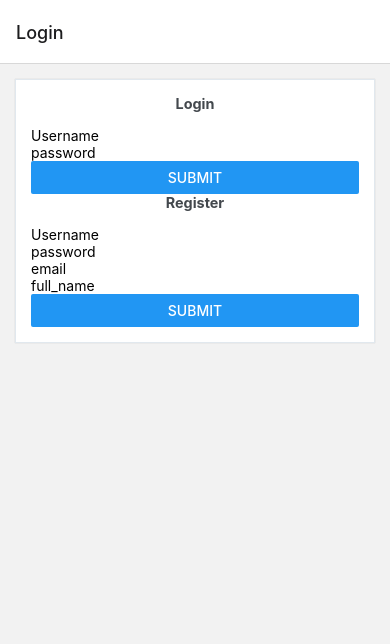
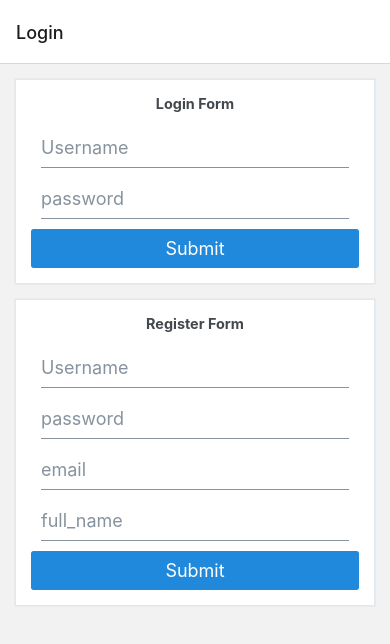
Before and after one commit to RiQhy/wpms-example, a React Native app: screen /Login in a window 390 px wide. Shown: the top 644 px of the page. Built offline with nearby package versions, Linux system fonts and the light colour scheme; no server answers.

Commit message:
comb-lib ready

```diff
--- a/components/ListItem.js
+++ b/components/ListItem.js
@@ -1,17 +1,15 @@
-import {TouchableOpacity} from 'react-native';
 import PropTypes from 'prop-types';
 import {mediaUrl} from '../utils/appConfig';
-import {Avatar, Button, ListItem as RNEListItem} from '@rneui/themed';
+import {Avatar, ListItem as RNEListItem} from '@rneui/themed';
 
 const ListItem = ({singleMedia, navigation}) => {
   return (
-    <TouchableOpacity
+    <RNEListItem
       onPress={() => {
         console.log('touched!', singleMedia.title);
         navigation.navigate('Single', singleMedia);
       }}
     >
-      <RNEListItem>
       <Avatar
         size="large"
         source={{
@@ -19,10 +17,11 @@ const ListItem = ({singleMedia, navigation}) => {
         }}
       ></Avatar>
       <RNEListItem.Title>{singleMedia.title}</RNEListItem.Title>
-        <RNEListItem.Subtitle>{singleMedia.description}</RNEListItem.Subtitle>
-        <Button size="sm">View</Button>
+      <RNEListItem.Subtitle numberOfLines={3}>
+        {singleMedia.description}
+      </RNEListItem.Subtitle>
+      <RNEListItem.Chevron />
     </RNEListItem>
-    </TouchableOpacity>
   );
 };
 
--- a/components/LoginForm.js
+++ b/components/LoginForm.js
@@ -1,9 +1,9 @@
-import {View, Text, TextInput, Button} from 'react-native';
 import React, {useContext} from 'react';
 import {useForm, Controller} from 'react-hook-form';
 import {useAuthentication} from '../hooks/ApiHooks';
 import AsyncStorage from '@react-native-async-storage/async-storage';
 import {MainContext} from '../contexts/MainContext';
+import {Button, Card, Input, Text} from '@rneui/themed';
 
 const LoginForm = () => {
   const {postLogin} = useAuthentication();
@@ -28,18 +28,24 @@ const LoginForm = () => {
       setUser(loginResponse.user);
     } catch (error) {
       console.error('login failed', error);
+      {
+        errors.password && errors.username && (
+          <Text>Login failed, Incorrect password/username</Text>
+        );
+      }
     }
   };
 
   return (
-    <View>
+    <Card>
+      <Card.Title>Login Form</Card.Title>
       <Controller
         control={control}
         rules={{
           required: true,
         }}
         render={({field: {onChange, onBlur, value}}) => (
-          <TextInput
+          <Input
             placeholder="Username"
             onBlur={onBlur}
             onChangeText={onChange}
@@ -57,7 +63,7 @@ const LoginForm = () => {
           maxLength: 100,
         }}
         render={({field: {onChange, onBlur, value}}) => (
-          <TextInput
+          <Input
             placeholder="password"
             secureTextEntry
             onBlur={onBlur}
@@ -69,7 +75,7 @@ const LoginForm = () => {
       />
 
       <Button title="Submit" onPress={handleSubmit(logIn)} />
-    </View>
+    </Card>
   );
 };
 
--- a/components/RegisterForm.js
+++ b/components/RegisterForm.js
@@ -1,9 +1,9 @@
-import {View, Text, TextInput, Button} from 'react-native';
 import React, {useContext} from 'react';
 import {useForm, Controller} from 'react-hook-form';
 import {useUser} from '../hooks/ApiHooks';
 import AsyncStorage from '@react-native-async-storage/async-storage';
 import {MainContext} from '../contexts/MainContext';
+import {Button, Card, Input, Text} from '@rneui/themed';
 
 const RegisterForm = () => {
   const {postUser} = useUser();
@@ -33,14 +33,15 @@ const RegisterForm = () => {
   };
 
   return (
-    <View>
+    <Card>
+      <Card.Title>Register Form</Card.Title>
       <Controller
         control={control}
         rules={{
           required: true,
         }}
         render={({field: {onChange, onBlur, value}}) => (
-          <TextInput
+          <Input
             placeholder="Username"
             onBlur={onBlur}
             onChangeText={onChange}
@@ -58,7 +59,7 @@ const RegisterForm = () => {
           maxLength: 100,
         }}
         render={({field: {onChange, onBlur, value}}) => (
-          <TextInput
+          <Input
             placeholder="password"
             secureTextEntry
             onBlur={onBlur}
@@ -76,7 +77,7 @@ const RegisterForm = () => {
           maxLength: 100,
         }}
         render={({field: {onChange, onBlur, value}}) => (
-          <TextInput
+          <Input
             placeholder="email"
             onBlur={onBlur}
             onChangeText={onChange}
@@ -94,7 +95,7 @@ const RegisterForm = () => {
           maxLength: 100,
         }}
         render={({field: {onChange, onBlur, value}}) => (
-          <TextInput
+          <Input
             placeholder="full_name"
             onBlur={onBlur}
             onChangeText={onChange}
@@ -106,7 +107,7 @@ const RegisterForm = () => {
       />
 
       <Button title="Submit" onPress={handleSubmit(Register)} />
-    </View>
+    </Card>
   );
 };
 
--- a/navigators/Navigator.js
+++ b/navigators/Navigator.js
@@ -7,6 +7,7 @@ import {createNativeStackNavigator} from '@react-navigation/native-stack';
 import Single from '../views/Single';
 import Login from '../views/Login';
 import {MainContext} from '../contexts/MainContext';
+import {Icon} from '@rneui/themed';
 
 const Tab = createBottomTabNavigator();
 const Stack = createNativeStackNavigator();
@@ -14,8 +15,18 @@ const Stack = createNativeStackNavigator();
 const Tabscreen = () => {
   return (
     <Tab.Navigator>
-      <Tab.Screen name="Home" component={Home}></Tab.Screen>
-      <Tab.Screen name="Profile" component={Profile}></Tab.Screen>
+      <Tab.Screen
+        name="Home"
+        component={Home}
+        options={{tabBarIcon: ({color}) => <Icon name="home" color={color} />}}
+      ></Tab.Screen>
+      <Tab.Screen
+        name="Profile"
+        component={Profile}
+        options={{
+          tabBarIcon: ({color}) => <Icon name="person" color={color} />,
+        }}
+      ></Tab.Screen>
     </Tab.Navigator>
   );
 };
--- a/views/Login.js
+++ b/views/Login.js
@@ -5,7 +5,12 @@ import AsyncStorage from '@react-native-async-storage/async-storage';
 import {useUser} from '../hooks/ApiHooks';
 import LoginForm from '../components/LoginForm';
 import RegisterForm from '../components/RegisterForm';
-import {Card} from '@rneui/themed';
+import {
+  Keyboard,
+  KeyboardAvoidingView,
+  Platform,
+  TouchableOpacity,
+} from 'react-native';
 
 const Login = ({navigation}) => {
   // props is needed for navigation
@@ -21,7 +26,7 @@ const Login = ({navigation}) => {
         setUser(userData);
       }
     } catch (error) {
-      console.error(error);
+      console.log(error);
     }
   };
 
@@ -30,12 +35,18 @@ const Login = ({navigation}) => {
   }, []);
 
   return (
-    <Card>
-      <Card.Title>Login</Card.Title>
-      <LoginForm />
-      <Card.Title>Register</Card.Title>
-      <RegisterForm />
-    </Card>
+    <TouchableOpacity
+      onPress={() => Keyboard.dismiss()}
+      style={{flex: 1}}
+      activeOpacity={1}
+    >
+      <KeyboardAvoidingView
+        behavior={Platform.OS === 'ios' ? 'padding' : 'height'}
+      >
+        <LoginForm />
+        <RegisterForm />
+      </KeyboardAvoidingView>
+    </TouchableOpacity>
   );
 };
 
--- a/views/Profile.js
+++ b/views/Profile.js
@@ -1,10 +1,9 @@
 import React, {useContext, useEffect, useState} from 'react';
-import {Button} from 'react-native';
 import {MainContext} from '../contexts/MainContext';
 import AsyncStorage from '@react-native-async-storage/async-storage';
 import {useTag} from '../hooks/ApiHooks';
 import {mediaUrl} from '../utils/appConfig';
-import {Card, Icon, ListItem} from '@rneui/themed';
+import {Button, Card, Icon, ListItem} from '@rneui/themed';
 
 const Profile = (props) => {
   const [avatar, setAvatar] = useState('http://placekitten.com/640');
@@ -22,7 +21,9 @@ const Profile = (props) => {
   const loadAvatar = async () => {
     try {
       const avatars = await getFilesByTag('avatar_' + user.user_id);
-      setAvatar(mediaUrl + avatars.pop().filename);
+      if (avatars.length > 0) {
+        setAvatar(mediaUrl + avatars.pop().filename);
+      }
     } catch (error) {
       console.error(error);
     }
@@ -48,7 +49,10 @@ const Profile = (props) => {
         <ListItem.Title>user id: {user.user_id}</ListItem.Title>
       </ListItem>
       <Card.Divider />
-      <Button title="Log out!" onPress={logOut} />
+      <Button title="Log out!" onPress={logOut}>
+        Log out!
+        <Icon name="logout" color="blue"></Icon>
+      </Button>
     </Card>
   );
 };
--- a/views/Single.js
+++ b/views/Single.js
@@ -1,7 +1,7 @@
 import React from 'react';
 import PropTypes from 'prop-types';
 import {mediaUrl} from '../utils/appConfig';
-import {Card, ListItem} from '@rneui/themed';
+import {Card, ListItem, Text} from '@rneui/themed';
 import {formatDate} from '../utils/functions';
 
 const Single = ({navigation, route}) => {
@@ -29,16 +29,10 @@ const Single = ({navigation, route}) => {
       />
       <ListItem>
         <ListItem.Content backgroundColor="yellow">
-          <ListItem.Subtitle style={{fontSize: 20}}>
-            {description}
-          </ListItem.Subtitle>
-          <ListItem.Subtitle>
-            size: {Math.round(filesize / 1024)} kB
-          </ListItem.Subtitle>
-          <ListItem.Subtitle>user_id: {userId}</ListItem.Subtitle>
-          <ListItem.Subtitle>
-            Uploaded: {formatDate(timeAdded)}
-          </ListItem.Subtitle>
+          <Text style={{fontSize: 20}}>{description}</Text>
+          <Text>size: {Math.round(filesize / 1024)} kB</Text>
+          <Text>user_id: {userId}</Text>
+          <Text>Uploaded: {formatDate(timeAdded)}</Text>
         </ListItem.Content>
       </ListItem>
     </Card>
```
Lines whose indentation alone changed are shown as unchanged.
